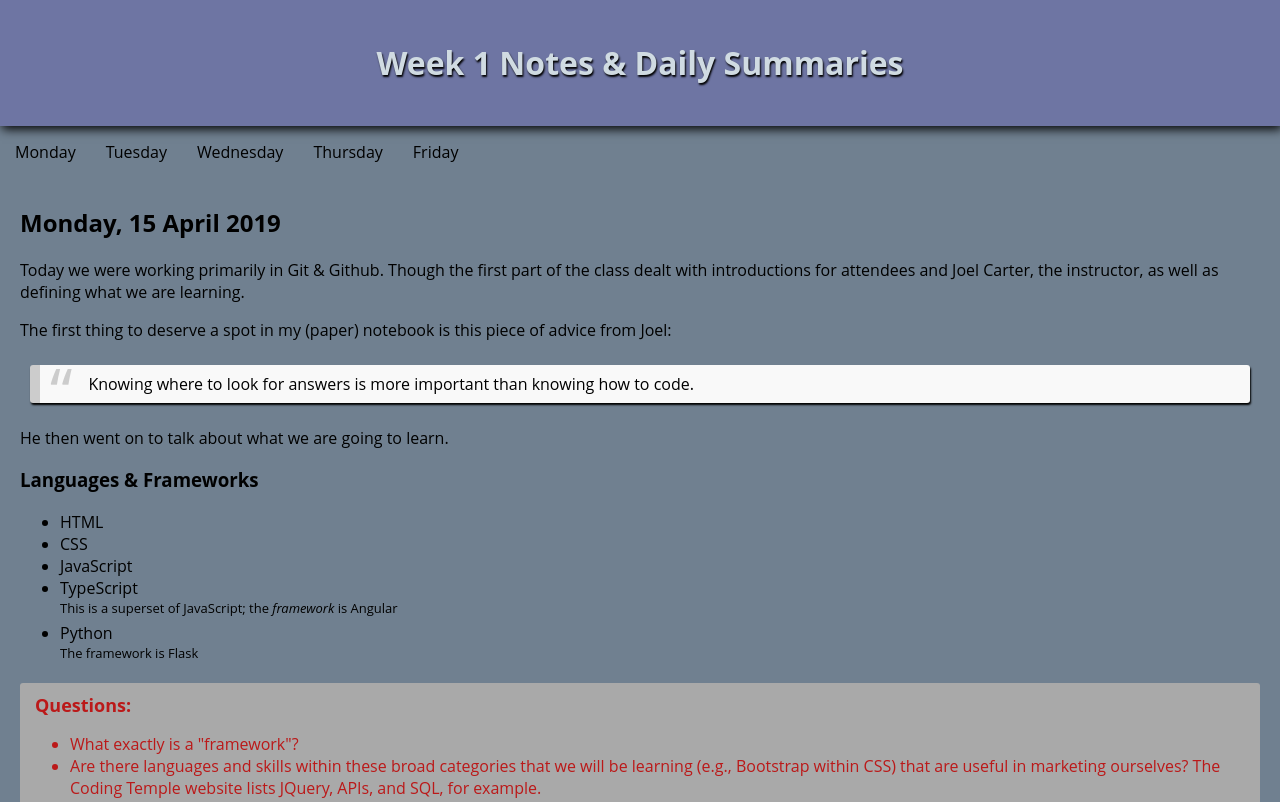
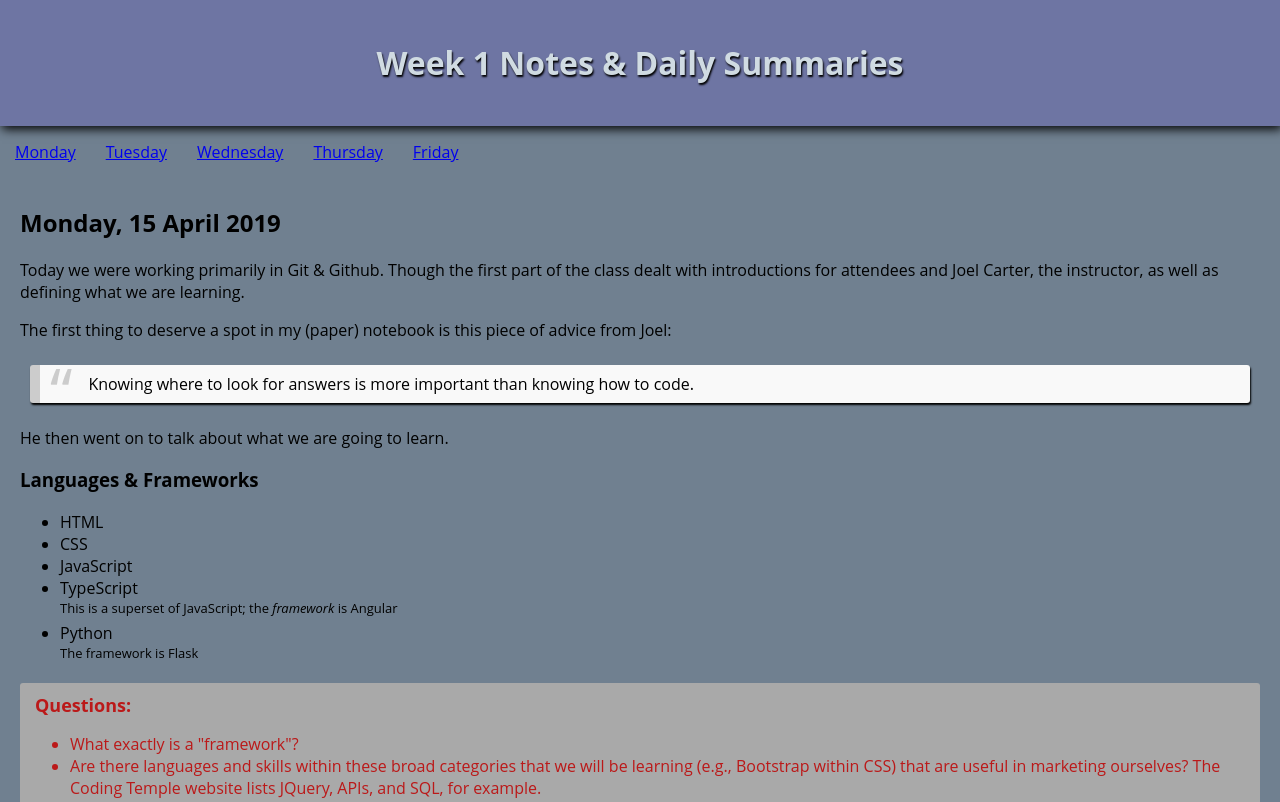
Before and after one commit to reotch/week1-notes, a plain HTML site: page index.html in a window 1280 px wide. Shown: the top 802 px of the page. Drawn offline with Linux system fonts and the light colour scheme.

Commit message:
added <a> to the top nav, because I wasn't thinking of why they wouldn't link

```diff
--- a/index.html
+++ b/index.html
@@ -20,11 +20,11 @@
         </header>
         <nav>
             <ul>
-                <li href="index.html">Monday</li>
-                <li href="tuesday.html">Tuesday</li>
-                <li href="wednesday.html">Wednesday</li>
-                <li href="thursday.html">Thursday</li>
-                <li href="friday.html">Friday</li>
+                <li><a href="index.html">Monday</a></li>
+                <li><a href="tuesday.html">Tuesday</a></li>
+                <li><a href="wednesday.html">Wednesday</a></li>
+                <li><a href="thursday.html">Thursday</a></li>
+                <li><a href="friday.html">Friday</a></li>
             </ul>
         </nav>
         <main>
```
Also changed, not shown: tuesday.html (+5 -5 lines).
